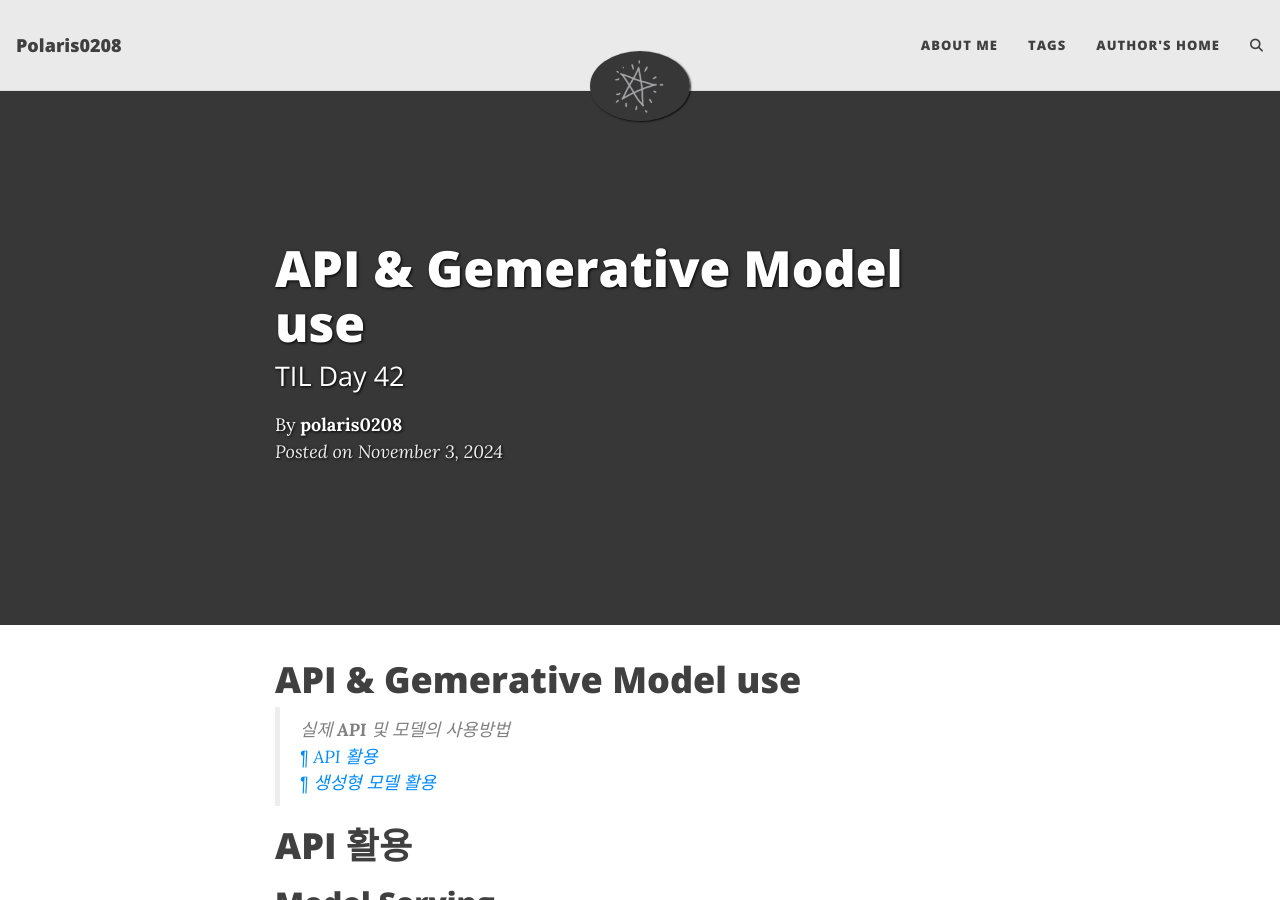
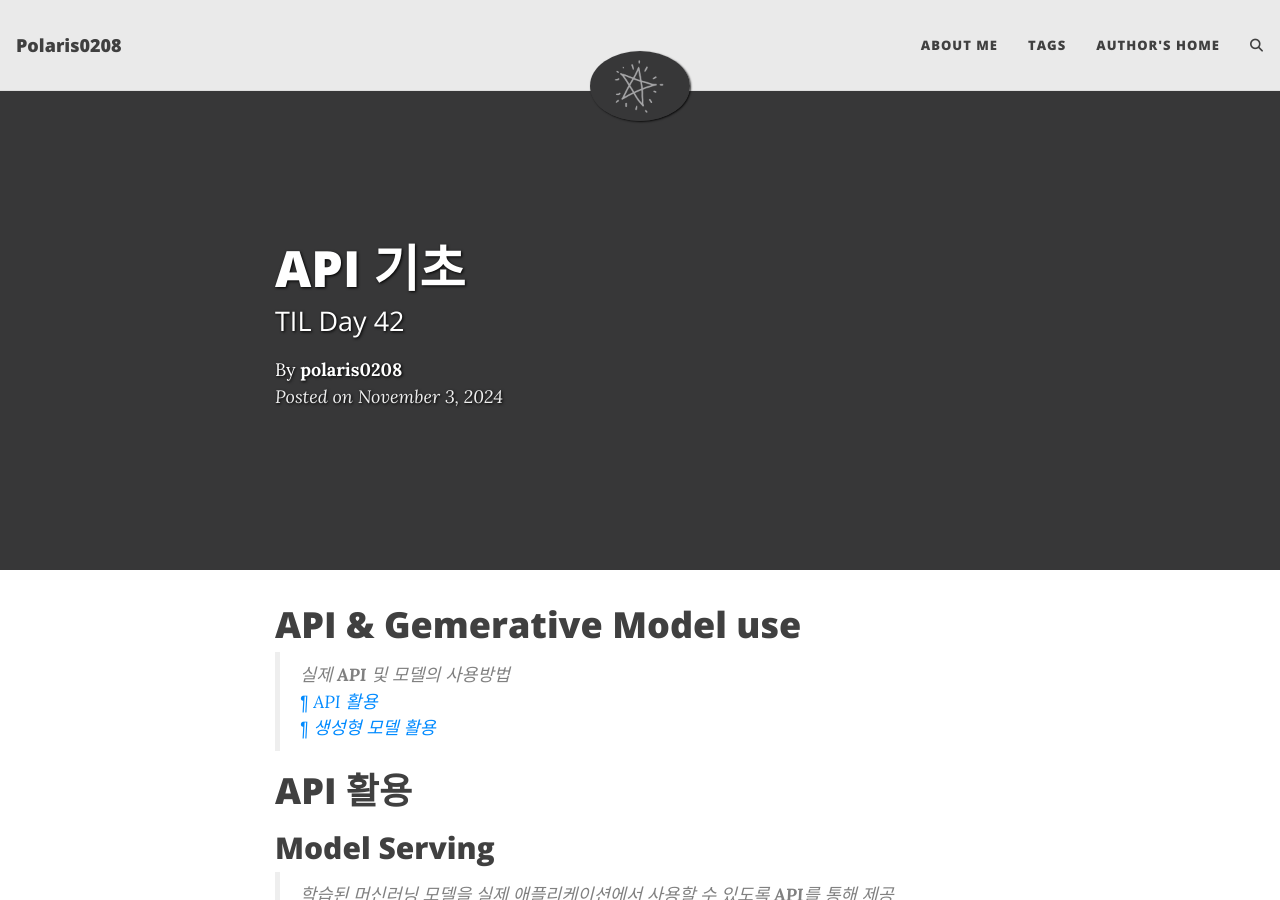
Before and after one commit to polaris0208/polaris0208.github.io, a Jekyll site: the page built from _posts/2024-11-03-API_basic.md, in a window 1280 px wide and 900 px high. Built offline with Jekyll 4.4.1, drawn with Linux system fonts in a browser that asks for light colours; comment, search, counter and statistics services are not loaded.

Commit message:
title_modify

```diff
--- a/_posts/2024-11-03-API_use.md
+++ b/_posts/2024-11-03-API_basic.md
@@ -1,6 +1,6 @@
 ---
 layout: post
-title: API & Gemerative Model use
+title: API 기초
 subtitle: TIL Day 42
 cover-img: "/assets/img/background.png"
 thumbnail-img: ''
```
